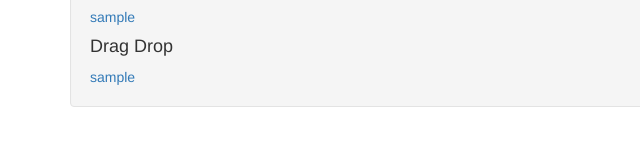
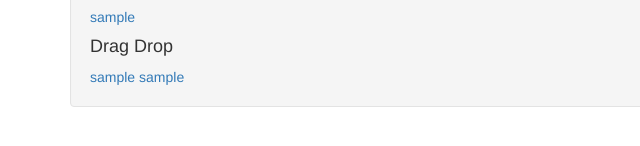
Before and after one commit to Behseini/French-Immersion, a plain HTML site: page index.html in a window 1280 px wide. Shown: the part 172-318 px from the top of the page, 0-640 px from the left. Drawn offline with nearby package versions, Linux system fonts and the light colour scheme.

Commit message:
Update index.html

```diff
--- a/index.html
+++ b/index.html
@@ -30,7 +30,7 @@
 
     <h4>Drag Drop</h4>
 <a href="http://jsfiddle.net/u9w63y2q/1/" target="_blank"> sample</a>
-
+<a href="http://jsfiddle.net/Behseini/d16v4zg4/6/" target="_blank"> sample</a>
 
 
 </div>
```
